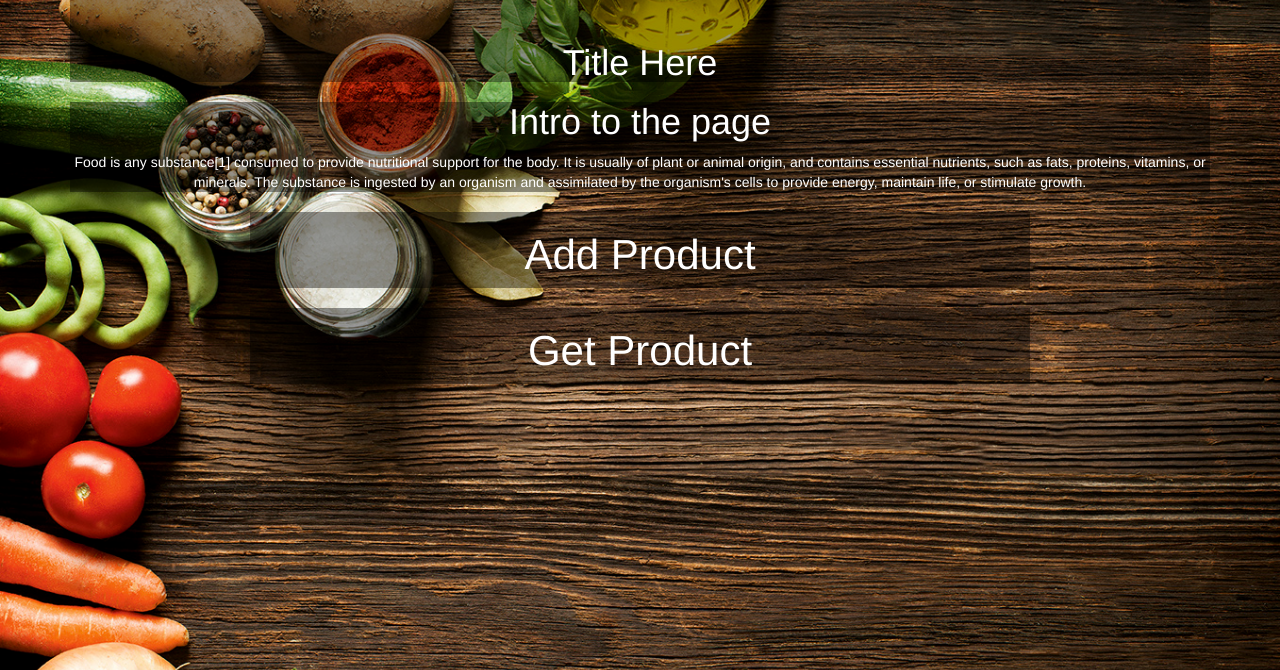
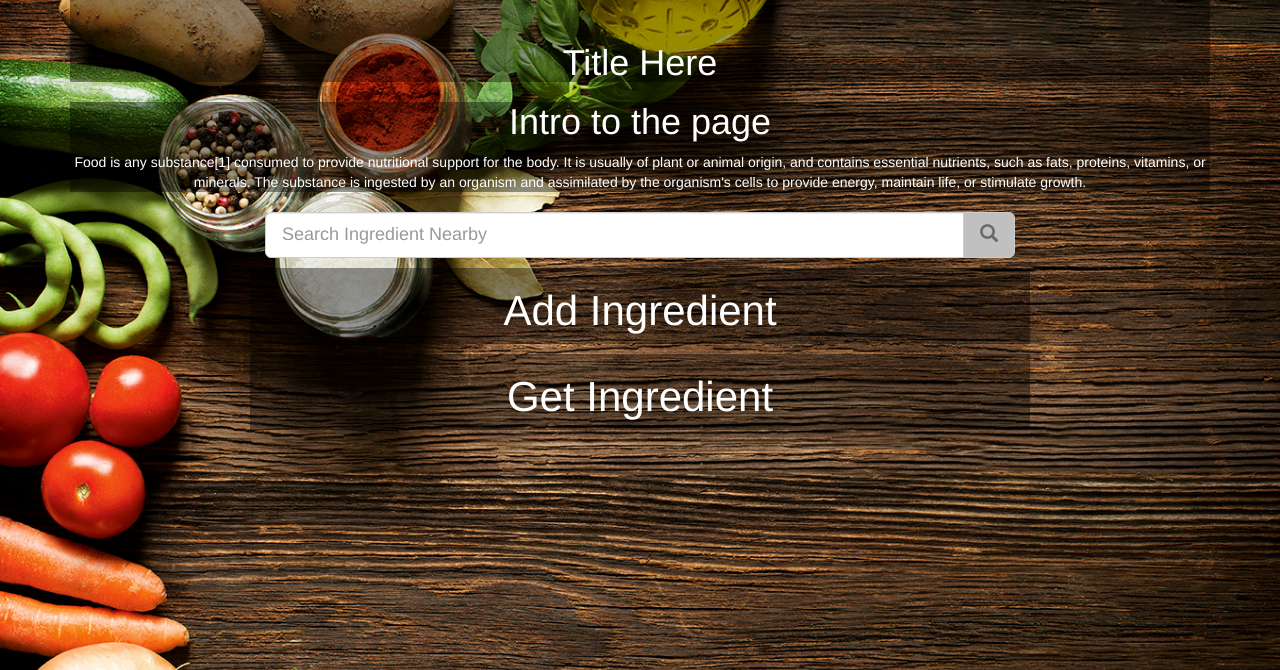
Before and after one commit to cgonzalezandrades/Project, a PHP site: page / in a window 1280 px wide. Shown: the top 670 px of the page. Run offline with PHP 8.4, Linux system fonts and the light colour scheme; some libraries are stand-ins or nearby versions.

Commit message:
work in progress

```diff
--- a/assets/css/style.css
+++ b/assets/css/style.css
@@ -21,6 +21,7 @@ body {
 .add-product-col {
     background-color: rgba(0, 0, 0, 0.4);
     text-align: center;
+    margin-top: 10px;
 
 }
 
@@ -42,11 +43,19 @@ body {
 .get-product-col {
     background-color: rgba(0, 0, 0, 0.4);
     text-align: center;
+    margin-top: 10px;
 /*    display: flex;*/
 }
 
 .get-product-col:hover {
     cursor: pointer;
+}
+
+.ingredient-list{
+/*    height: 100px;*/
+background-color: white;
+/*    margin-left: 15px;*/
+/*    display: block;*/
 }
 
 /*
@@ -99,3 +108,17 @@ body {
     text-align: center;
     margin-top: 30px;
 }
+
+.btn-info{
+    color: dimgrey;
+    border-color:#ccc;
+    background-color: silver;
+}
+
+#map{
+    width: 100%;
+    height: 380px;
+/*    margin-left: 20%;*/
+
+
+}
--- a/assets/js/app.js
+++ b/assets/js/app.js
@@ -1,27 +1,109 @@
-<script>
+// initialize firebase
+var config = {
+    apiKey: "AIzaSyDPANM_Lp4yJ2jWqr-MPK4pAT8HU5VQizA",
+    authDomain: "testproject-ffd08.firebaseapp.com",
+    databaseURL: "https://testproject-ffd08.firebaseio.com",
+    storageBucket: "testproject-ffd08.appspot.com",
+};
+firebase.initializeApp(config);
+
+var database = firebase.database();
 var geocoder;
 var map;
+var mapDisplayed = false;
 
-        function initialize() {
+//display map and center on Orlando
+
+$("#get-product-text").on('click', function () {
+
+    if (!mapDisplayed) {
+        document.getElementById('map').style.display = "block";
+
+        initMap();
+        mapDisplayed = true;
+
+    } else {
+        return;
+    }
+
+});
+
+
+function initMap() {
 
     geocoder = new google.maps.Geocoder();
-            var latlng = new google.maps.LatLng(-34.397, 150.644);
+    var latlng = new google.maps.LatLng(28.495, -81.400);
     var mapOptions = {
         zoom: 10,
-                center: latlng
-            }
+        center: latlng,
+    };
+
+
+    //
     map = new google.maps.Map(document.getElementById('map'), mapOptions);
+    database.ref().on("child_added", function (snapshot) {
+        var contentString = snapshot.val().ingredient;
+        var itemLocation = JSON.parse(snapshot.val().location);
+        var locationForDiv = "https://maps.googleapis.com/maps/api/geocode/json?latlng=" + itemLocation.lat + "," + itemLocation.lng + "&key=AIzaSyAdC7G5MC9G8uxPUYabGBD93xL-lyzRu54"
 
+
+        $.ajax({
+                url: locationForDiv,
+                method: 'GET'
+            })
+            .done(function (response) {
+                var name = snapshot.val().name;
+                console.log(itemLocation);
+                console.log(name);
+                console.log(contentString);
+                var itemLoc = response.results[0].address_components[2].short_name;
+                console.log(itemLoc);
+                var itemDiv = $('<div/>');
+                itemDiv.addClass('userInfo');
+                itemDiv.append("<span>" + name + "</span>");
+                itemDiv.append("<span>" + itemLoc + "</span>");
+                itemDiv.append("<span>" + contentString + "</span>");
+                $('#userInfo').append(itemDiv);
+            });
+
+        var infowindow = new google.maps.InfoWindow({
+            content: contentString,
+        });
+        //place marker on the map
+        var marker = new google.maps.Marker({
+            position: itemLocation,
+            map: map,
+            title: 'Ingredients'
+        });
+        //open info window when clicking on the marker
+        marker.addListener('click', function () {
+            infowindow.open(map, marker);
+        });
+    });
 }
 
-
+//function to record fields when the button is clicked
 function codeAddress() {
 
-            var address = document.getElementById('address').value;
+//    var name = document.getElementById('name').value;
+    var ingredient = document.getElementById('ingredient').value;
+//    var email = doucment.getElementById('email').value;
+    var address = document.getElementById('location').value;
+
     geocoder.geocode({
         'address': address
     }, function (results, status) {
         console.log(results[0].geometry.location);
+
+        var location = JSON.stringify(results[0].geometry.location);
+
+        database.ref().push({
+            location: location, // location determined by Geocoder
+            // userLocation: address // this is the user input location
+//            name: name,
+            ingredient: ingredient,
+//            email: email,
+        });
 
 
         if (status == 'OK') {
@@ -34,6 +116,48 @@
         } else {
             alert('Geocode was not successful for the following reason: ' + status);
         }
+
+
+
     });
+
+    return false;
 }
-    </script>
+
+$('.ingredient-button').on('click',function(){
+
+     console.log($('.input-text').val());
+
+    $('.add-product-col').hide();
+    $('.get-product-col').hide();
+
+    var newDiv = $('<div>');
+    newDiv.addClass('col-sm-8 col-sm-offset-2 newDiv').html(initMap());
+
+
+
+    $('.button-row').append(newDiv);
+
+    $('.newDiv').append(initMap());
+
+
+
+    console.log(newDiv);
+
+
+
+
+
+})
+
+
+
+
+
+
+
+
+function getLocationIngredient(){
+
+
+}
--- a/index.html
+++ b/index.html
@@ -7,11 +7,11 @@
     <link href="assets/css/reset.css" type="text/css">
     <link rel="stylesheet" href="https://maxcdn.bootstrapcdn.com/bootstrap/3.3.6/css/bootstrap.min.css" integrity="sha384-1q8mTJOASx8j1Au+a5WDVnPi2lkFfwwEAa8hDDdjZlpLegxhjVME1fgjWPGmkzs7" crossorigin="anonymous">
 
-
-
     <link href="assets/css/style.css" rel="stylesheet" type="text/css">
 
+    <script async defer src="https://maps.googleapis.com/maps/api/js?key=AIzaSyAdC7G5MC9G8uxPUYabGBD93xL-lyzRu54&callback=initMap"></script>
 
+    <script src="https://www.gstatic.com/firebasejs/3.2.1/firebase.js"></script>
 
 </head>
 
@@ -28,15 +28,28 @@
             <h1>Intro to the page</h1> Food is any substance[1] consumed to provide nutritional support for the body. It is usually of plant or animal origin, and contains essential nutrients, such as fats, proteins, vitamins, or minerals. The substance is ingested by an organism and assimilated by the organism's cells to provide energy, maintain life, or stimulate growth.
         </div>
 
+        <div class="row button-row ">
 
+            <div class="col-sm-8 col-sm-offset-2 ingredient-search">
+                <div id="custom-search-input">
+                    <div class="input-group col-md-12">
+                        <input type="text" class="form-control input-lg text-value input-text" placeholder="Search Ingredient Nearby">
+                        <span class="input-group-btn">
+                        <button class="btn btn-info btn-lg ingredient-button" type="button">
 
+                            <i class="glyphicon glyphicon-search"></i>
+                        </button>
 
+                    </span>
+                    </div>
 
-        <div class="row button-row ">
+                </div>
+
+            </div>
 
             <div class="add-product-col col-sm-8 col-sm-offset-2">
 
-                <h1 id="add-product-text" type="button" data-toggle="collapse" data-target="#user-form">Add Product</h1>
+                <h1 id="add-product-text" type="button" data-toggle="collapse" data-target="#user-form">Add Ingredient</h1>
 
 
                 <div class="panel panel-default collapse " id="user-form">
@@ -57,7 +70,7 @@
                             </div>
 
 
-                            <button type="submit" class="btn btn-default" id="submitMe">Submit</button>
+                            <button type="button" class="btn btn-default" id="submitMe" onclick="codeAddress()">Submit</button>
                         </form>
 
                     </div>
@@ -65,33 +78,20 @@
 
             </div>
 
-
-        </div>
-
-        <div class="row button-row ">
             <div class="get-product-col col-sm-8 col-sm-offset-2">
 
-                <h1 id="get-product-text" type="button" data-toggle="collapse" data-target="#map">Get Product</h1>
+                <h1 id="get-product-text" type="button" data-toggle="collapse" data-target="#map">Get Ingredient</h1>
 
-                <div id="map" class="collapse">
+                <div id="map" class="collapse" >
 
                     Lorem ipsum dolor sit amet, consectetur adipisicing elit, sed deiusmod tempor incididunt ut labore et dolore magna aliqua. Ut enim ad minim veniam, quis nostrud exercitation ullamco laboris nisi ut aliquip ex ea commodo consequat.
                 </div>
 
             </div>
-
-
-
-
-
-
-
-
         </div>
 
+<!--
 
-
-        <!--
         <footer class="footer">
 
             <h1 id="footer-text">Footer</h1>
@@ -99,12 +99,19 @@
         </footer>
 -->
 
+
     </div>
+
+    <script>
+    </script>
+
+
 
 </body>
 
 <script src="https://ajax.googleapis.com/ajax/libs/jquery/1.12.4/jquery.min.js"></script>
-<script src="assets/js/app.js"></script>
+
+    <script src="assets/js/app.js"></script>
 
 <script src="http://maxcdn.bootstrapcdn.com/bootstrap/3.3.7/js/bootstrap.min.js"></script>
 
```
Lines whose indentation alone changed are shown as unchanged.
